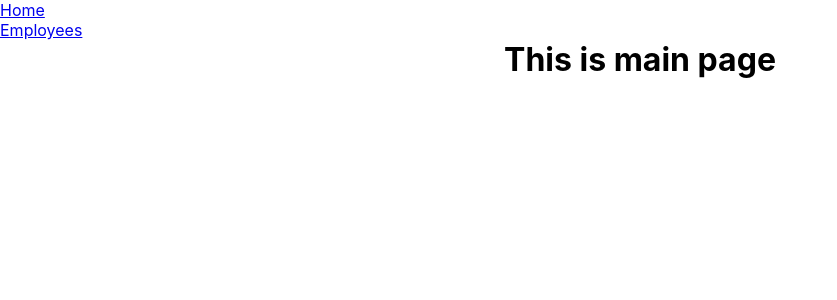
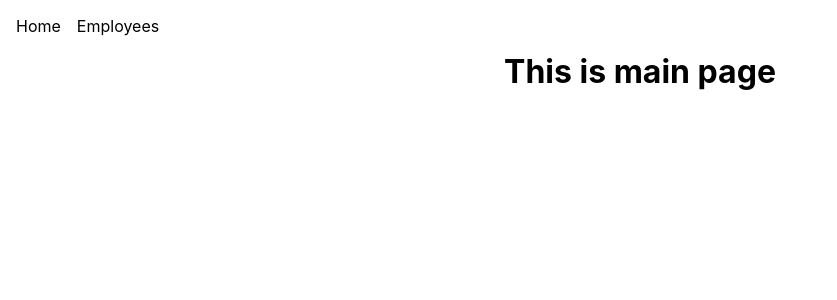
Before and after one commit to VladimirRiz/employees, a React (Create React App) app: page / in a window 1280 px wide. Shown: the top 300 px of the page, without its empty margins (0-837 px from the left). Built offline with nearby package versions, Linux system fonts and the light colour scheme.

Commit message:
fear: add min styles

```diff
--- a/src/components/add/index.js
+++ b/src/components/add/index.js
@@ -14,8 +14,10 @@ class Add extends Component {
   };
 
   addEmployee = () => {
+    const { value } = this.state;
+    if (!value) return;
     const user = {
-      first_name: this.state.value,
+      first_name: value,
     };
     this.props.add(user);
   };
--- a/src/components/employees/index.js
+++ b/src/components/employees/index.js
@@ -43,7 +43,6 @@ class Employees extends PureComponent {
 
   getBody = () => {
     const { isLoaded, error, userList } = this.state;
-    console.log(userList);
     if (error) {
       return <div>Error {error.message}</div>;
     } else if (!isLoaded) {
--- a/src/components/navbar/index.js
+++ b/src/components/navbar/index.js
@@ -1,13 +1,14 @@
 import { Link } from "react-router-dom";
+import "./style.css";
 
 const NavBar = () => {
   return (
-    <nav>
-      <ul>
-        <li>
+    <nav className="nav">
+      <ul className="nav__list">
+        <li className="nav__list_item">
           <Link to="/">Home</Link>
         </li>
-        <li>
+        <li className="nav__list_item">
           <Link to="/employees">Employees</Link>
         </li>
       </ul>
--- a/src/components/navbar/style.css
+++ b/src/components/navbar/style.css
@@ -0,0 +1,26 @@
+a {
+  color: black;
+  text-decoration: none;
+}
+
+a:hover {
+  color: red;
+}
+
+a:active {
+  color: grey;
+}
+
+.nav {
+  margin: 1rem;
+  display: flex;
+}
+
+.nav__list {
+  display: flex;
+  list-style: none;
+}
+
+.nav__list_item:not(:first-child) {
+  margin: 0 1rem;
+}
```
